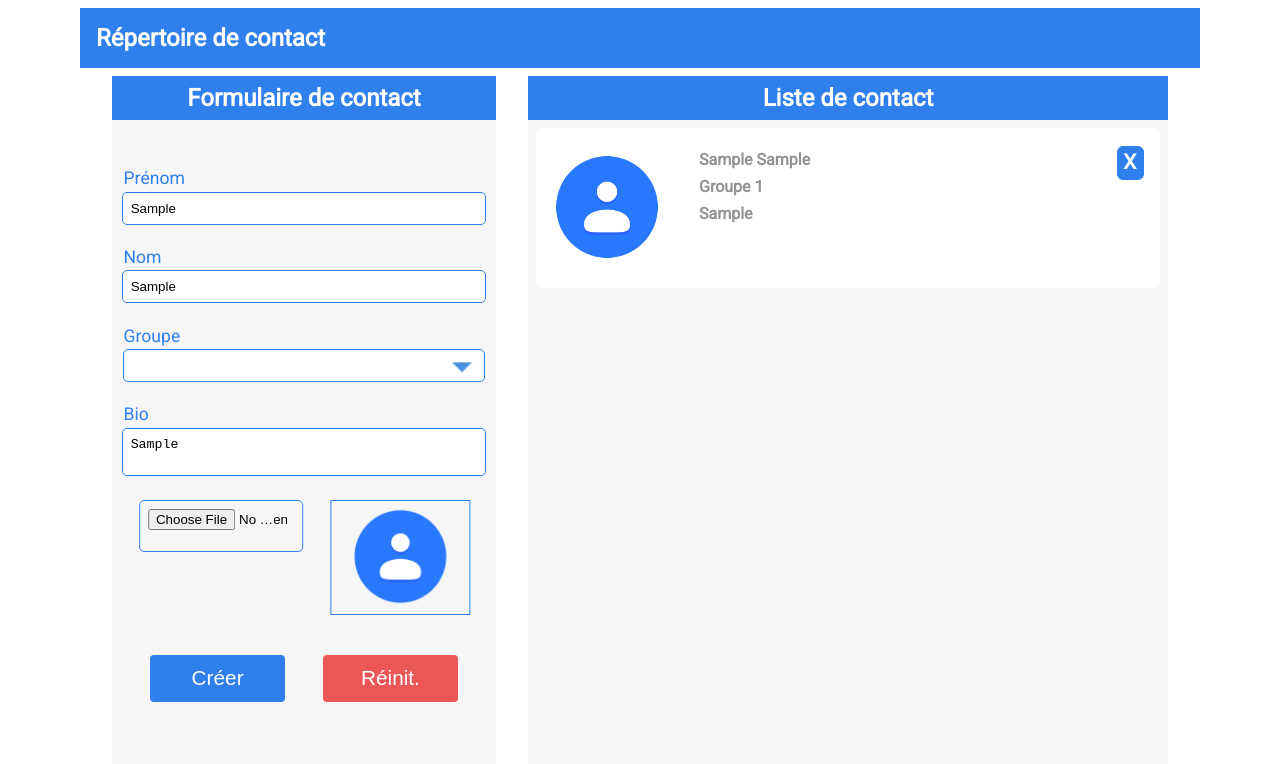
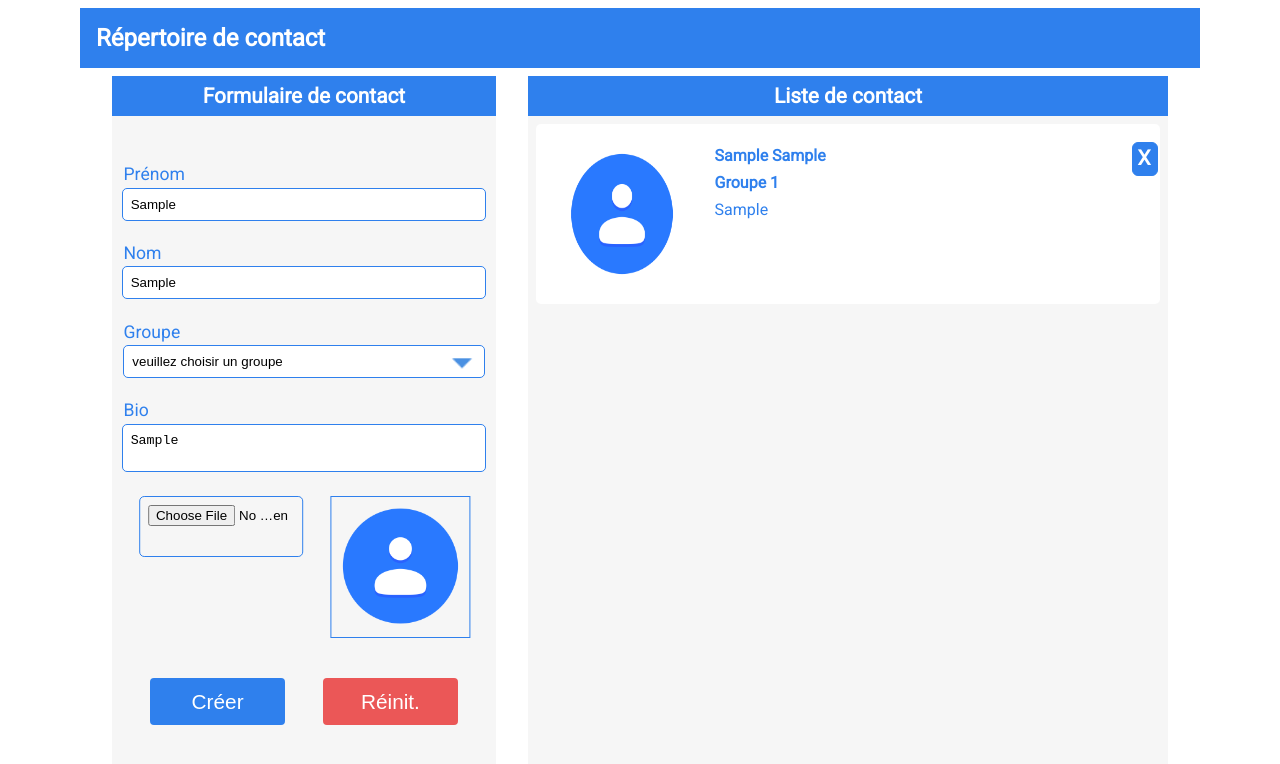
Before and after one commit to zion21-m/projet_kda_formulaire_avec_javascript, a plain HTML site: page index.html in a window 1280 px wide. Both pictures are taken after typing "Sample", "Sample", "Sample" into the empty fields and a click on the button "Créer". Drawn offline with Linux system fonts and the light colour scheme.

Commit message:
modifications variables

```diff
--- /dev/null
+++ b/formulaire.js
@@ -0,0 +1,91 @@
+let prenom = document.querySelector('#prenom');
+let nom = document.querySelector('#nom');
+let groupe = document.querySelector('#groupe');
+let biographie = document.querySelector('#biographie');
+let boutonCreer = document.querySelector('#btnCreer');
+let boutonReinitialiser = document.querySelector('.reinit');
+let utilisateurs = [];
+
+
+// image.src = URL.createObjectURL(image)
+let selectionImage = document.querySelector('#selectionImage');
+let avatar = document.querySelector('#img1');
+
+let zoneUtilisateurs = document.querySelector('.zoneUtilisateurs');
+
+let taille;
+
+selectionImage.addEventListener("change", function (e) {
+  e.preventDefault();
+  if (this.files[0]) {
+    avatar.src = URL.createObjectURL(this.files[0]);
+  }
+});
+
+let clicked = function(e){
+  e.preventDefault();
+
+  utilisateurs.push({prenom:prenom.value, nom: nom.value, groupe: groupe.value, biographie:biographie.value})
+
+    let lineUser = document.createElement('div');
+    lineUser.classList.add('lineUser');
+    zoneUtilisateurs.appendChild(lineUser);
+
+    let colonneImage = document.createElement('div');
+    colonneImage.classList.add('colonneImage');
+    lineUser.appendChild(colonneImage);
+
+    let img = document.createElement("img");
+    img.setAttribute('src', avatar.src);
+    img.setAttribute('alt', 'imageDuContact')
+    // img.src = avatar.src;
+    let src = colonneImage;
+    src.appendChild(img);
+
+
+    taille = utilisateurs.length-1;
+    let coloneTexte = document.createElement('div');
+    coloneTexte.classList.add('coloneTexte')
+
+    lineUser.appendChild(coloneTexte);
+       // les trois colonnnes de colonetexte qui seront en flex column
+
+
+    let coloneTextePrenom = document.createElement('div')
+    coloneTextePrenom.classList.add('coloneTextePrenom');
+    coloneTexte.appendChild(coloneTextePrenom)
+    coloneTextePrenom.appendChild(document.createTextNode(utilisateurs[taille].prenom + ' ' + utilisateurs[taille].nom))
+
+
+    let coloneTexteGroupe = document.createElement('div');
+    coloneTexteGroupe.classList.add('coloneTexteGroupe')
+    coloneTexte.appendChild(coloneTexteGroupe)
+    coloneTexteGroupe.appendChild(document.createTextNode(utilisateurs[taille].groupe))
+
+
+    let coloneTexteBio = document.createElement('div');
+    coloneTexteBio.classList.add('coloneTexteBio');
+    coloneTexte.appendChild(coloneTexteBio);
+    coloneTexteBio.appendChild(document.createTextNode(utilisateurs[taille].biographie));
+
+    let colonneCroix = document.createElement('div');
+    colonneCroix.classList.add('colonneCroix');
+    colonneCroix.appendChild(document.createTextNode('X')) ;
+    lineUser.appendChild(colonneCroix);
+
+    colonneCroix.addEventListener('click', (e)=> {
+      e.preventDefault();
+      lineUser.remove();
+    })
+}
+
+let reinialiser = function(e) {
+  e.preventDefault();
+
+  while (zoneUtilisateurs.firstChild) {
+    zoneUtilisateurs.removeChild(zoneUtilisateurs.firstChild);
+  }
+}
+
+boutonCreer.addEventListener('click', clicked);
+boutonReinitialiser.addEventListener('click', reinialiser);
--- a/index.html
+++ b/index.html
@@ -18,7 +18,7 @@
                     <h2 class="titre">Formulaire de contact</h2>
                 </div>
                 <div class="formulairedroite">
-                    <form action="" method="post">
+                    <form action="#" method="post">
                         <fieldset>
                             <legend>Prénom</legend>
                             <input type="text" id="prenom">
@@ -29,8 +29,8 @@
                         </fieldset>
                         <fieldset>
                             <legend>Groupe</legend>
-                            <select name="" id="groupe">
-                                <option value="Groupe 1" disabled hidden selected></option>
+                            <select name="groupe" id="groupe">
+                                <option value="Groupe 1" disabled hidden selected>veuillez choisir un groupe</option>
                                 <option value="Groupe 1">Groupe 1</option>
                                 <option value="Groupe 2">Groupe 2</option>
                             </select>
@@ -38,14 +38,14 @@
                         </fieldset>
                         <fieldset>
                             <legend>Bio</legend>
-                            <textarea name="" id="bio"></textarea>
+                            <textarea name="biographie" id="biographie"></textarea>
                         </fieldset>
                         <div class="choixImage">
                             <div class="choisirImage">
-                                <input type="file" id="choiImage" accept=".png,.jpg, .jpeg">
+                                <input type="file" id="selectionImage" accept=".png,.jpg, .jpeg">
                             </div>
                             <div class="image">
-                                <img src="./images/imgcontacts.png" id="img1" alt="image du contact" width="80%">
+                                <img src="./images/imgcontacts.png" id="img1" alt="image du contact">
                             </div>
                         </div>
                         <div class="cli">
@@ -62,14 +62,13 @@
                     <h2 class="titre">Liste de contact</h2>
                 </div>
 
-                <div class="zone-users">
-                    <!-- <div class="lineUser"> -->
-
-                    </div>
+                <div class="zoneUtilisateurs">
 
                 </div>
 
             </div>
+
+
 
         </div>
 
@@ -77,6 +76,6 @@
 
 
     <!-- <script src="formulaire.js"></script> -->
-    <script src="test.js"></script>
+    <script src="formulaire.js"></script>
 </body>
 </html>
--- a/style.css
+++ b/style.css
@@ -18,9 +18,9 @@ h1.titre {
 
 h2.titre {
     padding: 0.5rem;
+    font-size: 1.3rem;
     text-align: center;
     margin: 0 auto;
-    text-align: center;
 }
 .titredroite{
     width: 30vw;
@@ -126,8 +126,9 @@ form {
     justify-content: space-around;
     margin-bottom: 2.5rem;
 }
-#choiImage {
+#selectionImage {
     border: 1px solid #2F80ED;
+    background-color: #f6f6f6;
     width: 60%;
     height: 30%;
     transform: translateX(-1vw);
@@ -137,28 +138,34 @@ form {
     border: 1px solid #2F80ED;
     transform: translateX(-2vw);
 }
+.image img {
+    width: 100%;
+}
 
 .coloneTexte {
-    background-color: red;
     display: flex;
     flex-direction: column;
     font-family: 'Roboto', sans-serif;
     font-size: 1rem;
-    color: #949191;
+    color: #2F80ED;
+    text-align: justify;
     font-weight: 900;
     line-height: 1.7rem;
     width: 60%;
     background-color: #fff;
 }
-.zone-users {
+.coloneTexteBio {
+    font-weight: 400;
+}
+.zoneUtilisateurs {
     display: flex;
     flex-direction: column;
     height: 85vh;
     overflow-y: scroll;
-    /* height: 40px; */
 }
 .lineUser {
     display: flex;
+    justify-items: space-between;
     background-color: #fff;
     padding: 1rem 0rem;
     padding-left: 0.5rem;
@@ -166,11 +173,18 @@ form {
     border: 2px solid white;
     border-radius: 5px;
 }
-.colonneImage {
-    width: 25%;
-}
+
 .colonneImage img {
     width: 80%;
+    border-radius: 100%;
+    height: 100%;
+}
+.colonneImage {
+    /* border: 1px solid black; */
+    text-align: center;
+    height: 18vh;
+    width: 25%;
+    padding-right: 1rem;
     border-radius: 100%;
 }
 .colonneCroix {
```
